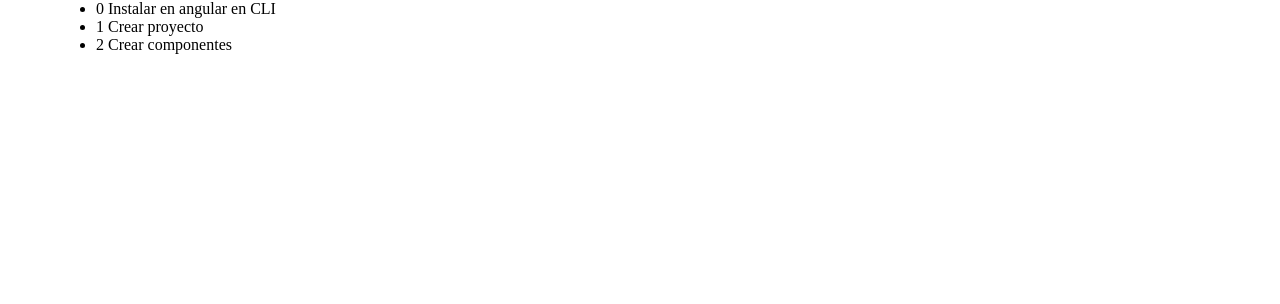
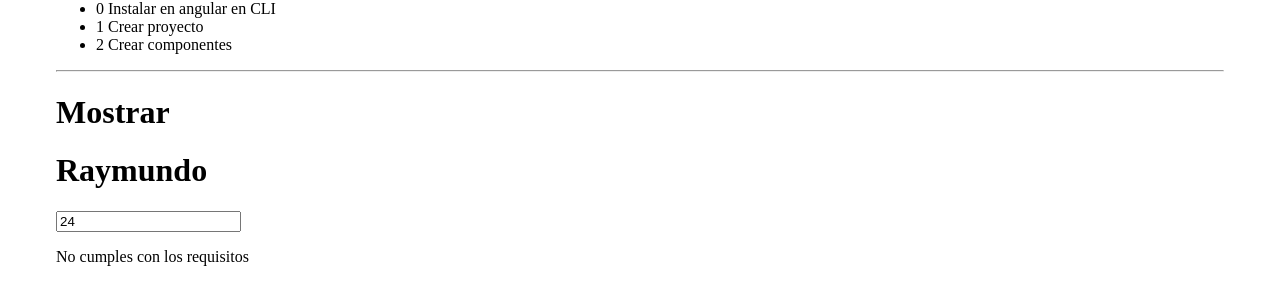
Before and after one commit to raewashere/todoapp, an Angular app: page /labs in a window 1280 px wide. Shown: the part 1476-1780 px from the top of the page. Before the commit the page ends 1602 px from the top, so only its background shows below. Built offline with nearby package versions, Linux system fonts and the light colour scheme.

Commit message:
ejemplos del uso de ngIf

```diff
--- a/src/app/pages/home/home.component.html
+++ b/src/app/pages/home/home.component.html
@@ -62,7 +62,7 @@
       <!-- This footer should be hidden by default and shown when there are todos -->
       <footer class="footer">
         <!-- This should be `0 items left` by default -->
-        <span class="todo-count"><strong>0</strong> item left</span>
+        <span class="todo-count"><strong>{{tasks().length}}</strong> item left</span>
         <!-- Remove this if you don't implement routing -->
         <ul class="filters">
           <li>
--- a/src/app/pages/labs/labs.component.html
+++ b/src/app/pages/labs/labs.component.html
@@ -52,4 +52,24 @@
         {{i}} {{tarea}}
       </li>
     </ul>
+    <hr/>
+    <!--Uso de ngIf para renderizar o no algo -->
+    <div *ngIf="1 === 1">
+      <h1>Mostrar</h1>
+    </div>
+    <div *ngIf="nameSignal() === 'Nicolas'">
+      <h1>Mostrar</h1>
+    </div>
+    <div *ngIf="nameSignal() === 'Raymundo'">
+      <h1>{{nameSignal()}}</h1>
+    </div>
+    <!--Ejemplo con objeto y un else, y muestra de bloque HTML de acuerdo a INPUT-->
+    <input type="number" [value]="personSignal().age" (change)="changeAgeSignal($event)" />
+    <div *ngIf="personSignal().name === 'Raymundo' && personSignal().age >= 25; else miBloque">
+      <p>Soy {{personSignal().name}} y tengo {{personSignal().age}}</p>
+    </div>
+    <ng-template #miBloque>
+      <p>No cumples con los requisitos</p>
+    </ng-template>
+
 </div>
--- a/src/app/pages/labs/labs.component.ts
+++ b/src/app/pages/labs/labs.component.ts
@@ -3,31 +3,32 @@
 
 @Component({
   selector: 'app-labs',
-  imports : [CommonModule],
+  imports: [CommonModule],
   templateUrl: './labs.component.html',
-  styleUrl: './labs.component.css'
+  styleUrl: './labs.component.css',
 })
 export class LabsComponent {
-  title = "Todoapp";
+  title = 'Todoapp';
   bienvenida = 'Bienvenido a la aplicación de tareas';
   tareas = [
     'Instalar en angular en CLI',
     'Crear proyecto',
     'Crear componentes',
-  ]
+  ];
   name = 'Raymundo';
   //Agregamos una propiedad de edad
   //Si es publica se puede acceder desde el HTML o template
   //Si es privada solo se puede acceder desde el componente
   age = 26;
   disabled = true;
-  img = 'https://www.google.com.mx/images/branding/googlelogo/1x/googlelogo_color_272x92dp.png';
+  img =
+    'https://www.google.com.mx/images/branding/googlelogo/1x/googlelogo_color_272x92dp.png';
 
   person = {
     name: 'Raymundo',
     age: 26,
-    img: 'https://www.google.com.mx/images/branding/googlelogo/1x/googlelogo_color_272x92dp.png'
-  }
+    img: 'https://www.google.com.mx/images/branding/googlelogo/1x/googlelogo_color_272x92dp.png',
+  };
 
   //Ejemplo de funcion con alerta
   clickHandler() {
@@ -63,4 +64,22 @@
     'Crear proyecto',
     'Crear componentes',
   ]);
+
+  personSignal = signal({
+    name: 'Raymundo',
+    age: 24,
+    img: 'https://www.google.com.mx/images/branding/googlelogo/1x/googlelogo_color_272x92dp.png',
+  });
+
+  changeAgeSignal(event: Event) {
+    const input = event.target as HTMLInputElement;
+    const newValue = input.value;
+    console.log(newValue);
+    this.personSignal.update((prevState) => {
+      return {
+        ...prevState,
+        age: parseInt(newValue, 10),
+      };
+    });
+  }
 }
```
